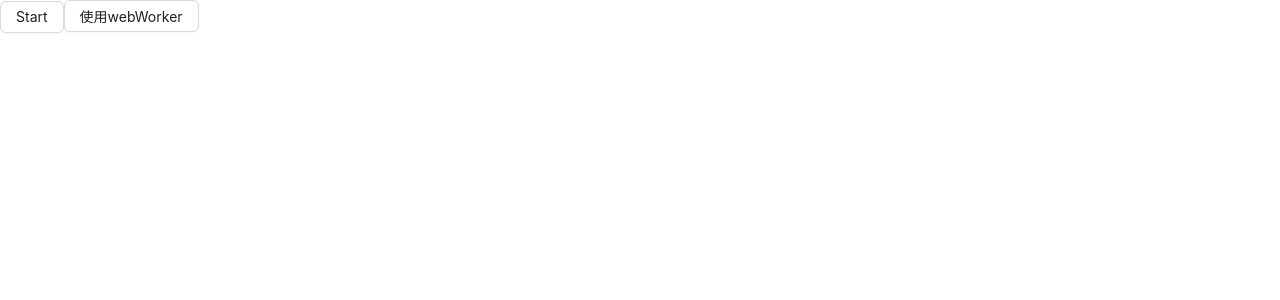
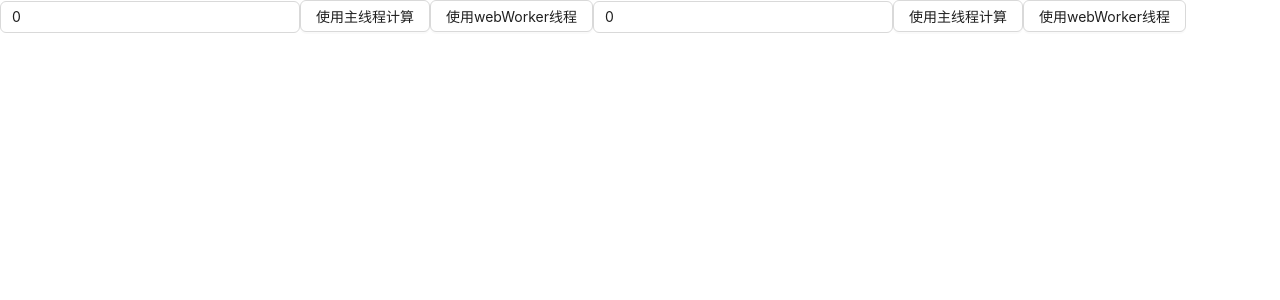
Before and after one commit to yushuang777/react-moyuDemo, a React (Create React App) app: page /webWorker in a window 1280 px wide. Shown: the top 300 px of the page. Built offline with nearby package versions, Linux system fonts and the light colour scheme.

Commit message:
[UPDATE]webworker调整

```diff
--- a/src/pages/webWorker/index.tsx
+++ b/src/pages/webWorker/index.tsx
@@ -1,46 +1,87 @@
-import { Button } from "antd";
-import React from "react";
-// import Worker from "./worker.js?worker";
-interface DataItem {
-  id: number;
-  value: number;
-}
-function WebWorker(props) {
-  // 模拟生成大数据
-  const generateData = () => {
-    const data: DataItem[] = [];
-    for (let i = 0; i < 10000000; i++) {
-      const item: DataItem = {
-        id: i,
-        value: Math.random() * 100,
-      };
-      data.push(item);
+import { Button, Input } from "antd";
+import React, { useState } from "react";
+function WebWorker() {
+  const [num1, setNum1] = useState<number>(0);
+  const [num2, setNum2] = useState<number>(0);
+  const [result1, setResult1] = useState<number | null>(null);
+  const [result2, setResult2] = useState<number | null>(null);
+  const [loading, setLoading] = useState<boolean>(false);
+  const [threadTime, setThreadTime] = useState<number | null>(null);
+  const [workerTime, setWorkerTime] = useState<number | null>(null);
+
+  const calculateSumInMainThread1 = () => {
+    const start = performance.now();
+    let result = 0;
+    for (let i = 0; i <= num1; i++) {
+      result += i;
     }
-    return data;
+    const end = performance.now();
+    setResult1(result);
+    setThreadTime(end - start);
   };
 
-  // 检测函数执行的时间
-  const getTime = () => {
-    const startTime = Date.now();
-    generateData();
-    const endTime = Date.now();
-    // 输出执行时间
-    console.log(endTime - startTime);
-  };
-
-  const getWorkerTime = () => {
-    // const worker = new Worker();
-    var worker = new Worker(new URL("./worker.js", import.meta.url));
-    worker.postMessage(Date.now());
-    worker.onmessage = function (event) {
-      console.log(event.data);
+  const calculateSumWithWorker1 = () => {
+    setLoading(true);
+    const worker = new Worker(new URL("./worker.js", import.meta.url));
+    const start = performance.now();
+    worker.postMessage({ num1 });
+    worker.onmessage = (e) => {
+      const end = performance.now();
+      setResult1(e.data);
+      setWorkerTime(end - start);
+      setLoading(false);
       worker.terminate();
     };
   };
+
+  const calculateSumInMainThread2 = () => {
+    let result = 0;
+    for (let i = 0; i <= num2; i++) {
+      result += i;
+    }
+    setResult2(result);
+  };
+
+  const calculateSumWithWorker2 = () => {
+    setLoading(true);
+    const worker = new Worker(new URL("./worker.js", import.meta.url));
+    worker.postMessage({ num2 });
+    worker.onmessage = (e) => {
+      setResult2(e.data);
+      setLoading(false);
+      worker.terminate();
+    };
+  };
+
   return (
     <div>
-      <Button onClick={() => getTime()}>Start</Button>
-      <Button onClick={() => getWorkerTime()}>使用webWorker</Button>
+      <Input
+        style={{ width: "300px" }}
+        type="number"
+        value={num1}
+        onChange={(e) => setNum1(Number(e.target.value))}
+      />
+      <Button onClick={calculateSumInMainThread1} disabled={loading}>
+        使用主线程计算
+      </Button>
+      <Button onClick={calculateSumWithWorker1} disabled={loading}>
+        使用webWorker线程
+      </Button>
+      {result1 !== null && <h2>结果: {result1}</h2>}
+      {/* {threadTime !== null && <p>主线程耗时: {threadTime.toFixed(2)} ms</p>}
+      {workerTime !== null && (
+        <p>webWorker线程耗时: {workerTime.toFixed(2)} ms</p>
+      )} */}
+
+      <Input
+        style={{ width: "300px" }}
+        type="number"
+        value={num2}
+        onChange={(e) => setNum2(Number(e.target.value))}
+      />
+      <Button onClick={calculateSumInMainThread2}>使用主线程计算</Button>
+      <Button onClick={calculateSumWithWorker2}>使用webWorker线程</Button>
+      {result2 !== null && <h2>结果: {result2}</h2>}
     </div>
   );
 }
--- a/src/pages/webWorker/worker.js
+++ b/src/pages/webWorker/worker.js
@@ -1,19 +1,18 @@
-onmessage = function (event) {
-  console.log(event);
-  const startTime = event.data;
-  const generateData = () => {
-    const data = [];
-    for (let i = 0; i < 10000000; i++) {
-      const item = {
-        id: i,
-        value: Math.random() * 100,
-      };
-      data.push(item);
+// worker.js
+onmessage = function (e) {
+  console.log(e);
+  const { num1, num2 } = e.data;
+  let result = 0;
+
+  if (num1) {
+    for (let i = 0; i <= num1; i++) {
+      result += i; // 简单的加法计算
     }
-    return data;
-  };
-  generateData();
-  const endTime = Date.now();
-  var result = endTime - startTime;
+  } else {
+    for (let i = 0; i <= num2; i++) {
+      result += i; // 简单的加法计算
+    }
+  }
+
   postMessage(result);
 };
```
